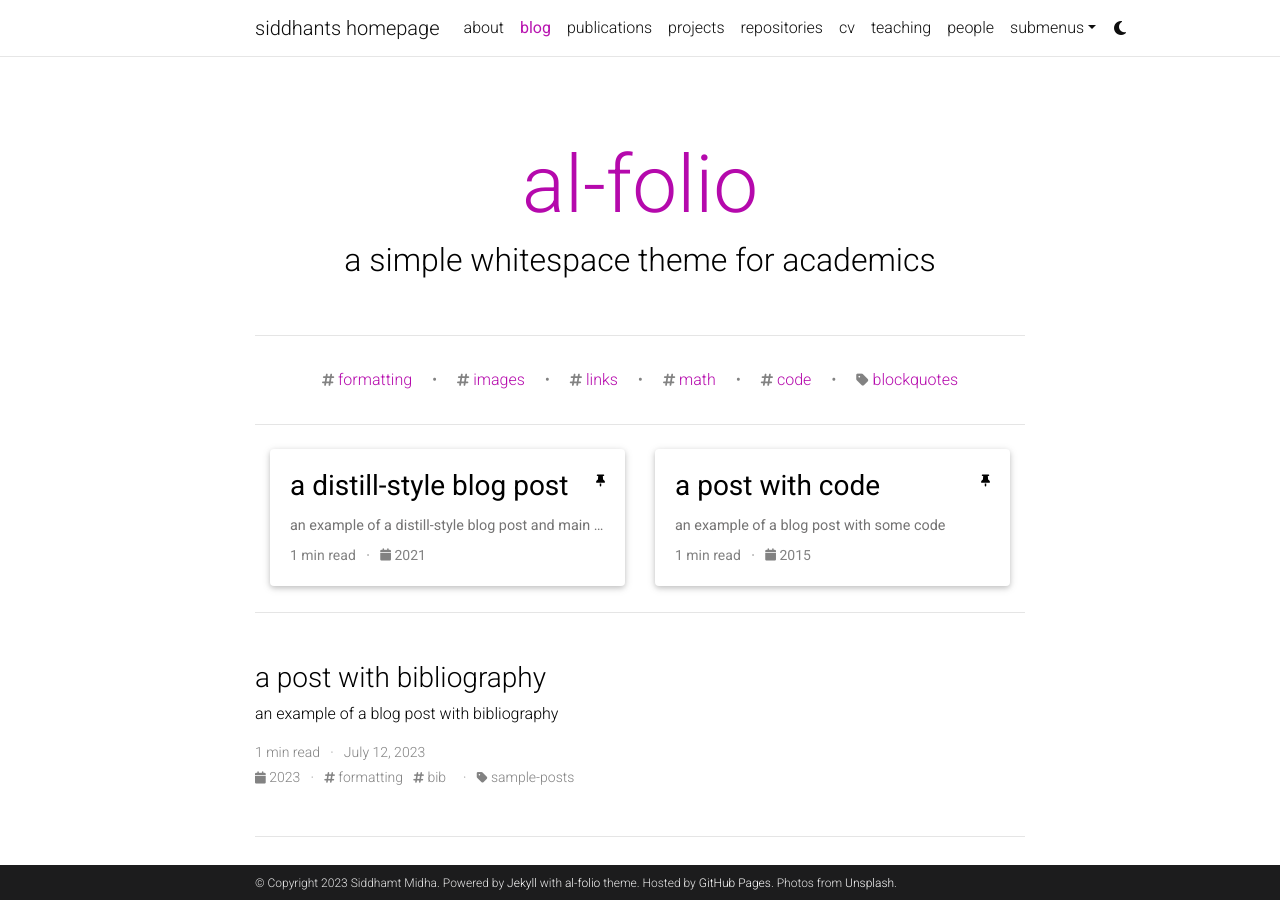
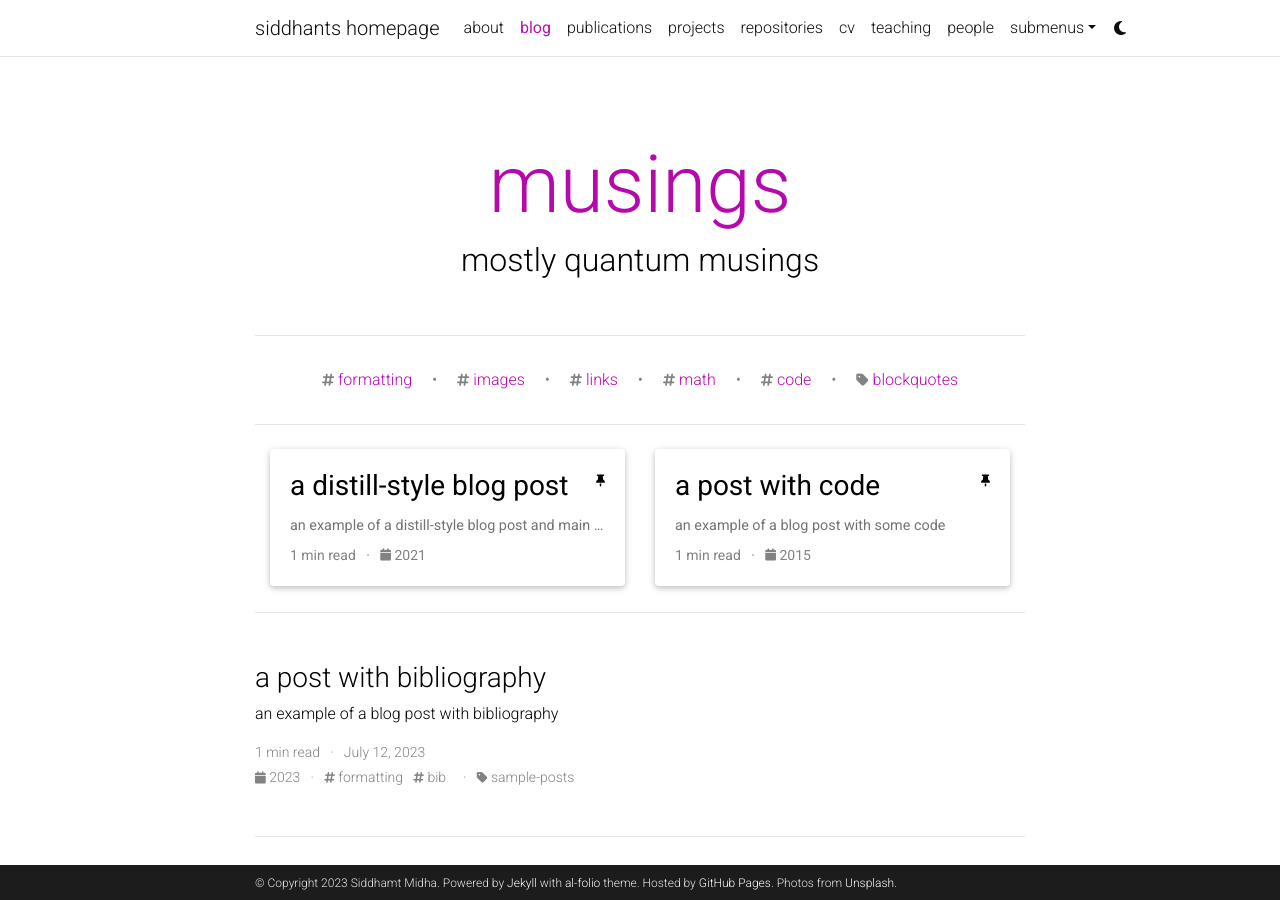
Before and after one commit to siddhant-midha/siddhant-midha.github.io, a Jekyll site: the page built from blog/index.html, in a window 1280 px wide and 900 px high. Built offline with Jekyll 4.4.1, drawn with Linux system fonts in a browser that asks for light colours; the list of posts is cut into pages by our own code; comment, search, counter and statistics services are not loaded; a style sheet for code colours, icons or effects is not loaded.

Commit message:
Update _config.yml

```diff
--- a/_config.yml
+++ b/_config.yml
@@ -120,9 +120,9 @@
 # Blog
 # -----------------------------------------------------------------------------
 
-blog_name: al-folio # blog_name will be displayed in your blog page
+blog_name: musings # blog_name will be displayed in your blog page
 blog_nav_title: blog # your blog must have a title for it to be displayed in the nav bar
-blog_description: a simple whitespace theme for academics
+blog_description: mostly quantum musings
 permalink: /blog/:year/:title/
 
 # Pagination
@@ -272,8 +272,8 @@
 
 scholar:
 
-  last_name: [Einstein]
-  first_name: [Albert, A.]
+  last_name: [Midha]
+  first_name: [Siddhant]
 
   style: apa
   locale: en
```
